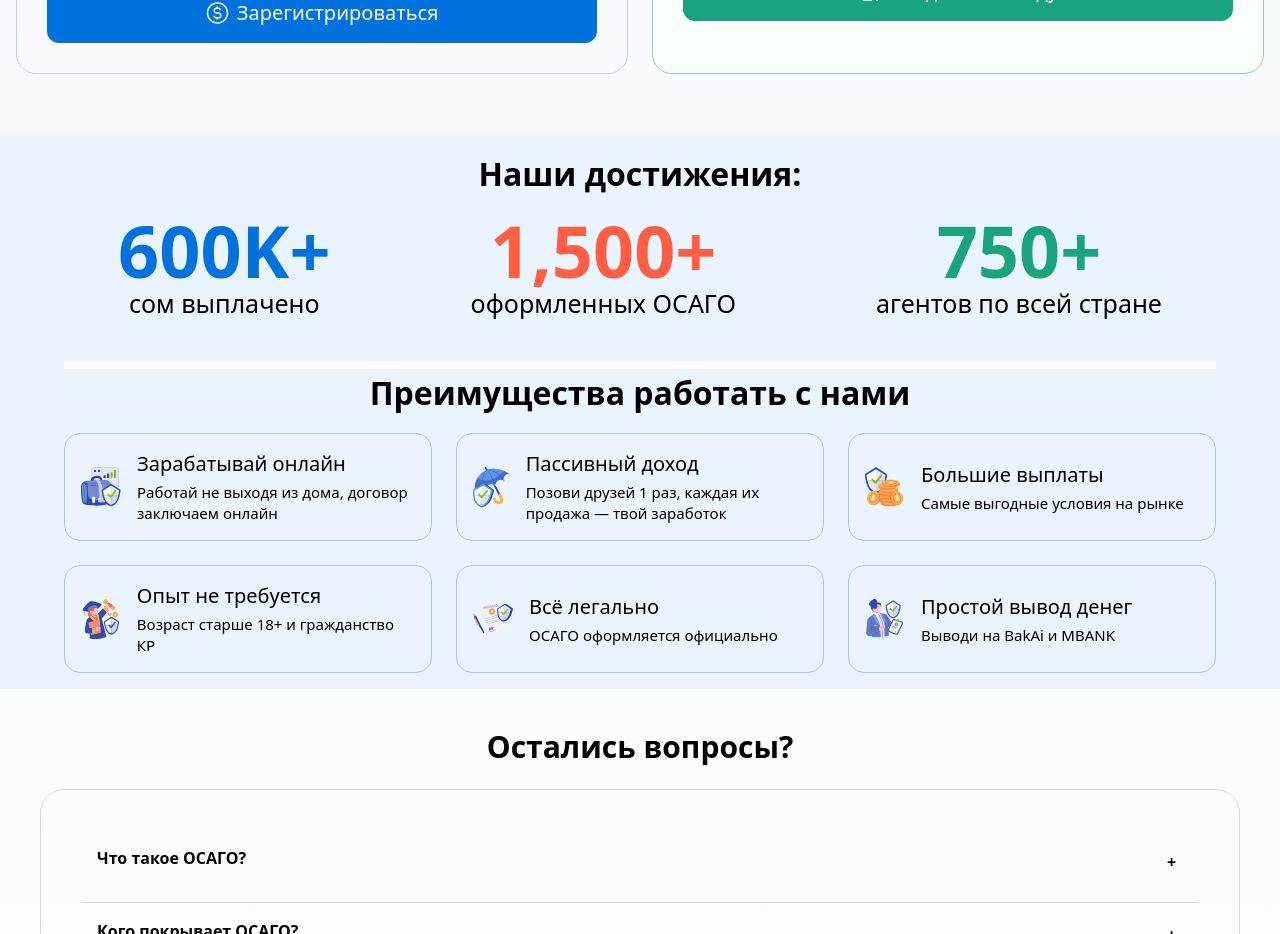
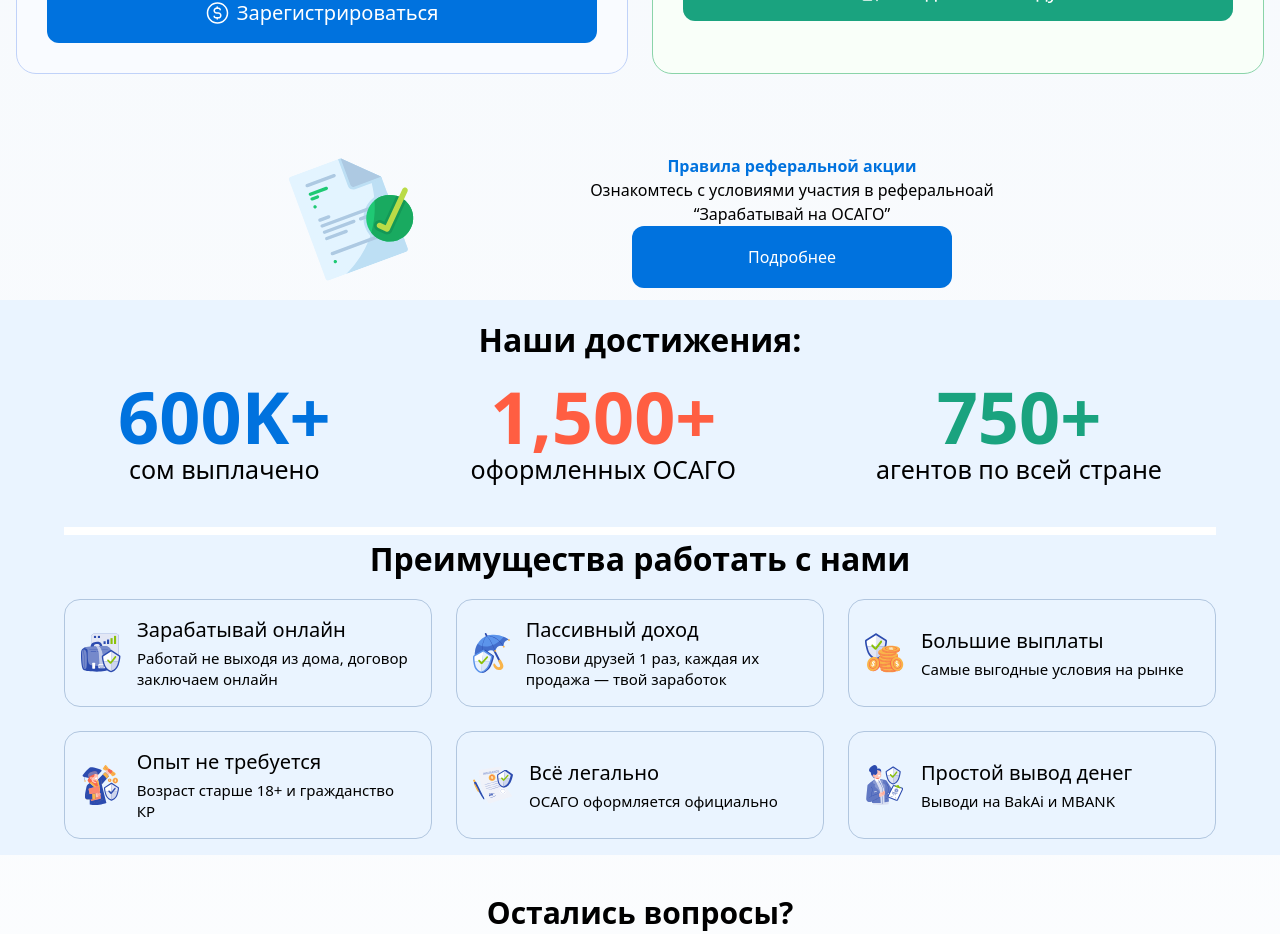
Before and after one commit to Seitek2002/osago, a React (Vite) app: page / in a window 1280 px wide. Shown: the part 2020-2954 px from the top of the page. Built offline with nearby package versions, Linux system fonts and the light colour scheme.

Commit message:
rules add

```diff
--- a/src/pages/Home.tsx
+++ b/src/pages/Home.tsx
@@ -1,115 +1,136 @@
-import MainHeader from '../components/MainHeader';
-import Container from '../components/Container';
-import AboutStats from '../components/AboutStats';
-import Question from '../components/Question';
+import MainHeader from "../components/MainHeader";
+import Container from "../components/Container";
+import AboutStats from "../components/AboutStats";
+import Question from "../components/Question";
 // import Reviews from "../components/Reviews";
 // import MobileApp from "../components/MobileApp";
-import Mainfooter from '../components/MainFooter';
-import Referral from '../components/Referral';
-import referral from '../assets/images/logo.png';
-import dollar from '../assets/dollar-logo.svg';
-import add from '../assets/add-icon.svg';
-import hrs from '../assets/images/earnings-hrs.png';
-import reg from '../assets/images/earnings-reg.png';
+import Mainfooter from "../components/MainFooter";
+import Referral from "../components/Referral";
+import referral from "../assets/images/logo.png";
+import dollar from "../assets/dollar-logo.svg";
+import add from "../assets/add-icon.svg";
+import hrs from "../assets/images/earnings-hrs.png";
+import reg from "../assets/images/earnings-reg.png";
+import rules from "../assets/rules.svg";
 
-import { useEffect } from 'react';
-import { setMetaTags } from '../utils/setMetaTags';
-import { useTranslation } from 'react-i18next';
+import { useEffect } from "react";
+import { setMetaTags } from "../utils/setMetaTags";
+import { useTranslation } from "react-i18next";
 
 const Home = () => {
   const { t } = useTranslation();
   useEffect(() => {
     setMetaTags({
-      title: 'Зарабатывай онлайн оформляя ОСАГО. Премия 15%',
+      title: "Зарабатывай онлайн оформляя ОСАГО. Премия 15%",
       metaTags: [
-        { name: 'description', content: 'ОСАГО — ваша защита на дороге! Оформите полис онлайн за 1 минуту и получите уверенность в каждой поездке. Надежная страховка по выгодной цене!' },
-        { property: 'og:url', content: 'https://oa.kg/a/' },
-        { property: 'og:type', content: 'website' },
-        { property: 'og:title', content: 'Оформи онлайн ОСАГО' },
-        { property: 'og:description', content: 'ОСАГО — ваша защита на дороге! Оформите полис онлайн за 1 минуту и получите уверенность в каждой поездке. Надежная страховка по выгодной цене!' },
-        { property: 'og:image', content: 'https://opengraph.b-cdn.net/production/images/20eb0cca-8f31-41d8-a6d7-0077ab4d12b2.png?token=Mdv4e_CfnkITY3MGKE-qqFVo2oKfBgvx-Z7Z_oOvdK0&height=348&width=601&expires=33288042538' },
-        { name: 'twitter:card', content: 'summary_large_image' },
-        { property: 'twitter:domain', content: 'oa.kg' },
-        { property: 'twitter:url', content: 'https://oa.kg/a/' },
-        { name: 'twitter:title', content: 'Оформи онлайн ОСАГО' },
-        { name: 'twitter:description', content: 'ОСАГО — ваша защита на дороге! Оформите полис онлайн за 1 минуту и получите уверенность в каждой поездке. Надежная страховка по выгодной цене!' },
-        { name: 'twitter:image', content: 'https://opengraph.b-cdn.net/production/images/20eb0cca-8f31-41d8-a6d7-0077ab4d12b2.png?token=Mdv4e_CfnkITY3MGKE-qqFVo2oKfBgvx-Z7Z_oOvdK0&height=348&width=601&expires=33288042538' },
+        {
+          name: "description",
+          content:
+            "ОСАГО — ваша защита на дороге! Оформите полис онлайн за 1 минуту и получите уверенность в каждой поездке. Надежная страховка по выгодной цене!",
+        },
+        { property: "og:url", content: "https://oa.kg/a/" },
+        { property: "og:type", content: "website" },
+        { property: "og:title", content: "Оформи онлайн ОСАГО" },
+        {
+          property: "og:description",
+          content:
+            "ОСАГО — ваша защита на дороге! Оформите полис онлайн за 1 минуту и получите уверенность в каждой поездке. Надежная страховка по выгодной цене!",
+        },
+        {
+          property: "og:image",
+          content:
+            "https://opengraph.b-cdn.net/production/images/20eb0cca-8f31-41d8-a6d7-0077ab4d12b2.png?token=Mdv4e_CfnkITY3MGKE-qqFVo2oKfBgvx-Z7Z_oOvdK0&height=348&width=601&expires=33288042538",
+        },
+        { name: "twitter:card", content: "summary_large_image" },
+        { property: "twitter:domain", content: "oa.kg" },
+        { property: "twitter:url", content: "https://oa.kg/a/" },
+        { name: "twitter:title", content: "Оформи онлайн ОСАГО" },
+        {
+          name: "twitter:description",
+          content:
+            "ОСАГО — ваша защита на дороге! Оформите полис онлайн за 1 минуту и получите уверенность в каждой поездке. Надежная страховка по выгодной цене!",
+        },
+        {
+          name: "twitter:image",
+          content:
+            "https://opengraph.b-cdn.net/production/images/20eb0cca-8f31-41d8-a6d7-0077ab4d12b2.png?token=Mdv4e_CfnkITY3MGKE-qqFVo2oKfBgvx-Z7Z_oOvdK0&height=348&width=601&expires=33288042538",
+        },
       ],
     });
   }, []);
 
   return (
-    <section className='home min-h-screen text-white bg-gradient-to-b from-[#c9dcf1]/30 to-[#fff]/10 box-border'>
+    <section className="home min-h-screen text-white bg-gradient-to-b from-[#c9dcf1]/30 to-[#fff]/10 box-border">
       <MainHeader />
       <Container>
-        <div className='home__content text-center'>
-          <div className='home__top pt-[100px] lg:pt-[140px] max-w-[766px] mx-auto'>
-            <div className='home__title text-center leading-[41px]'>
-              <span className='text-[36px] font-medium text-[#000]'>
-                {t('home.title.main')}
-              </span>{' '}
-              <span className='text-[36px] font-medium text-[#0072DE]'>
-                {t('home.title.highlight')}
+        <div className="home__content text-center">
+          <div className="home__top pt-[100px] lg:pt-[140px] max-w-[766px] mx-auto">
+            <div className="home__title text-center leading-[41px]">
+              <span className="text-[36px] font-medium text-[#000]">
+                {t("home.title.main")}
+              </span>{" "}
+              <span className="text-[36px] font-medium text-[#0072DE]">
+                {t("home.title.highlight")}
               </span>
             </div>
-            <p className='text-[#000] mt-[30px]'>{t('home.subtitle')}</p>
+            <p className="text-[#000] mt-[30px]">{t("home.subtitle")}</p>
           </div>
-          <div className='home__btns mt-[30px]'>
+          <div className="home__btns mt-[30px]">
             <a
-              href='https://oa.kg/a/'
-              className='button rounded-xl max-w-[305px] mx-auto py-[14px] bg-[#0072DE] text-[#fff] text-[16px] mb-[16px] flex text-center items-center justify-center gap-4'
+              href="https://oa.kg/a/"
+              className="button rounded-xl max-w-[305px] mx-auto py-[14px] bg-[#0072DE] text-[#fff] text-[16px] mb-[16px] flex text-center items-center justify-center gap-4"
             >
-              <img src={dollar} alt='' />
-              <span className='text-[20px]'>{t('home.cta.earnBtn')}</span>
+              <img src={dollar} alt="" />
+              <span className="text-[20px]">{t("home.cta.earnBtn")}</span>
             </a>
           </div>
-          <div className='home__earnings mt-[60px]'>
-            <span className='font-semibold text-[32px] text-[#000]'>
-              {t('home.earnings.title')}
+          <div className="home__earnings mt-[60px]">
+            <span className="font-semibold text-[32px] text-[#000]">
+              {t("home.earnings.title")}
             </span>
-            <div className='earnings__content md:flex gap-[40px] md:justify-center'>
-              <div className='bg-[#fff] rounded-3xl p-5 border border-[#C0D2F9] mt-[30px] md:flex  md:items-center md:flex-col md:py-[20px] md:px-[40px]'>
-                <img src={hrs} className='mb-[12px] m-auto' />
-                <span className='text-[#000] text-lg md:text-2xl'>
-                  {t('home.earnings.helpOthers.desc')}
+            <div className="earnings__content md:flex gap-[40px] md:justify-center">
+              <div className="bg-[#fff] rounded-3xl p-5 border border-[#C0D2F9] mt-[30px] md:flex  md:items-center md:flex-col md:py-[20px] md:px-[40px]">
+                <img src={hrs} className="mb-[12px] m-auto" />
+                <span className="text-[#000] text-lg md:text-2xl">
+                  {t("home.earnings.helpOthers.desc")}
                 </span>
-                <p className='text-[#1AA37F] mt-[12px] text-sm md:text-lg'>
-                  {t('home.earnings.helpOthers.reward')}
+                <p className="text-[#1AA37F] mt-[12px] text-sm md:text-lg">
+                  {t("home.earnings.helpOthers.reward")}
                 </p>
               </div>
-              <div className='bg-[#fff] rounded-3xl p-5 border border-[#C0D2F9] mt-[30px] md:flex md:items-center md:flex-col md:p-[20px] md:px-[40px]'>
-                <img src={reg} className='mb-[12px] m-auto' />
-                <span className='text-[#000] text-lg md:text-2xl'>
-                  {t('home.earnings.teachFriends.desc')}
+              <div className="bg-[#fff] rounded-3xl p-5 border border-[#C0D2F9] mt-[30px] md:flex md:items-center md:flex-col md:p-[20px] md:px-[40px]">
+                <img src={reg} className="mb-[12px] m-auto" />
+                <span className="text-[#000] text-lg md:text-2xl">
+                  {t("home.earnings.teachFriends.desc")}
                 </span>
-                <p className='text-[#1AA37F] mt-[12px] text-sm md:text-lg'>
-                  {t('home.earnings.teachFriends.reward')}
+                <p className="text-[#1AA37F] mt-[12px] text-sm md:text-lg">
+                  {t("home.earnings.teachFriends.reward")}
                 </p>
               </div>
             </div>
           </div>
         </div>
       </Container>
-      <div className='home__referral bg-[#E3EFFF] py-[40px] flex justify-center items-center mt-[60px] mb-[60px]'>
+      <div className="home__referral bg-[#E3EFFF] py-[40px] flex justify-center items-center mt-[60px] mb-[60px]">
         <Container>
-          <div className='md:flex justify-evenly items-center'>
-            <img src={referral} alt='' className='w-[60%] mx-auto lg:w-[27%]' />
-            <div className='text-center lg:text-center mx-auto lg:max-w-[55%]'>
-              <p className='text-[#000] text-[36px] leading-[41px] mt-[30px] lg:text-[32px]'>
-                <span className='text-[#0072DE] font-medium'>
-                  {t('home.referral.title')}
+          <div className="md:flex justify-evenly items-center">
+            <img src={referral} alt="" className="w-[60%] mx-auto lg:w-[27%]" />
+            <div className="text-center lg:text-center mx-auto lg:max-w-[55%]">
+              <p className="text-[#000] text-[36px] leading-[41px] mt-[30px] lg:text-[32px]">
+                <span className="text-[#0072DE] font-medium">
+                  {t("home.referral.title")}
                 </span>
               </p>
-              <p className='text-[#000] my-4 text-2xl max-w-[80%] mx-auto'>
-                {t('home.referral.desc')}
+              <p className="text-[#000] my-4 text-2xl max-w-[80%] mx-auto">
+                {t("home.referral.desc")}
               </p>
               <a
-                href='https://oa.kg/a/'
-                className='button text-[16px] py-[18px] mx-auto mt-[25px] px-[35px] bg-[#1AA37F] rounded-[12px] text-[#fff] flex text-center items-center justify-center w-full lg:w-[70%]'
+                href="https://oa.kg/a/"
+                className="button text-[16px] py-[18px] mx-auto mt-[25px] px-[35px] bg-[#1AA37F] rounded-[12px] text-[#fff] flex text-center items-center justify-center w-full lg:w-[70%]"
               >
-                <img src={add} alt='' />
-                <span className='text-[20px] md:text-[20px]'>
-                  {t('home.referral.joinBtn')}
+                <img src={add} alt="" />
+                <span className="text-[20px] md:text-[20px]">
+                  {t("home.referral.joinBtn")}
                 </span>
               </a>
             </div>
@@ -117,9 +138,25 @@ const Home = () => {
         </Container>
       </div>
       <Referral />
+      <div className="flex justify-center mt-4 gap-40 max-md:flex-col max-md:items-center max-md:gap-5 mb-3">
+        <img src={rules} alt="" />
+        <div className="flex flex-col items-center mt-[20px] ">
+          <p className="text-[#0072DE] font-bold text-center">
+            Правила реферальной акции
+          </p>
+          <span className="text-[#000] text-center">
+            Ознакомтесь с условиями участия в реферальноай <br /> “Зарабатывай на
+            ОСАГО”
+          </span>
+          <button className="bg-[#0072DE] px-[116px] py-[19px] rounded-[12px]">
+            Подробнее
+          </button>
+        </div>
+      </div>
       <AboutStats />
       {/* <Reviews /> */}
       {/* <MobileApp /> */}
+
       <Question />
       <Mainfooter />
       {/* <footer className="footer bg-[#2C2C2C] text-[#fff] py-8 text-sm leading-relaxed">
```
Also changed, not shown: src/assets/rules.svg (added), src/components/Rules.tsx (added).
